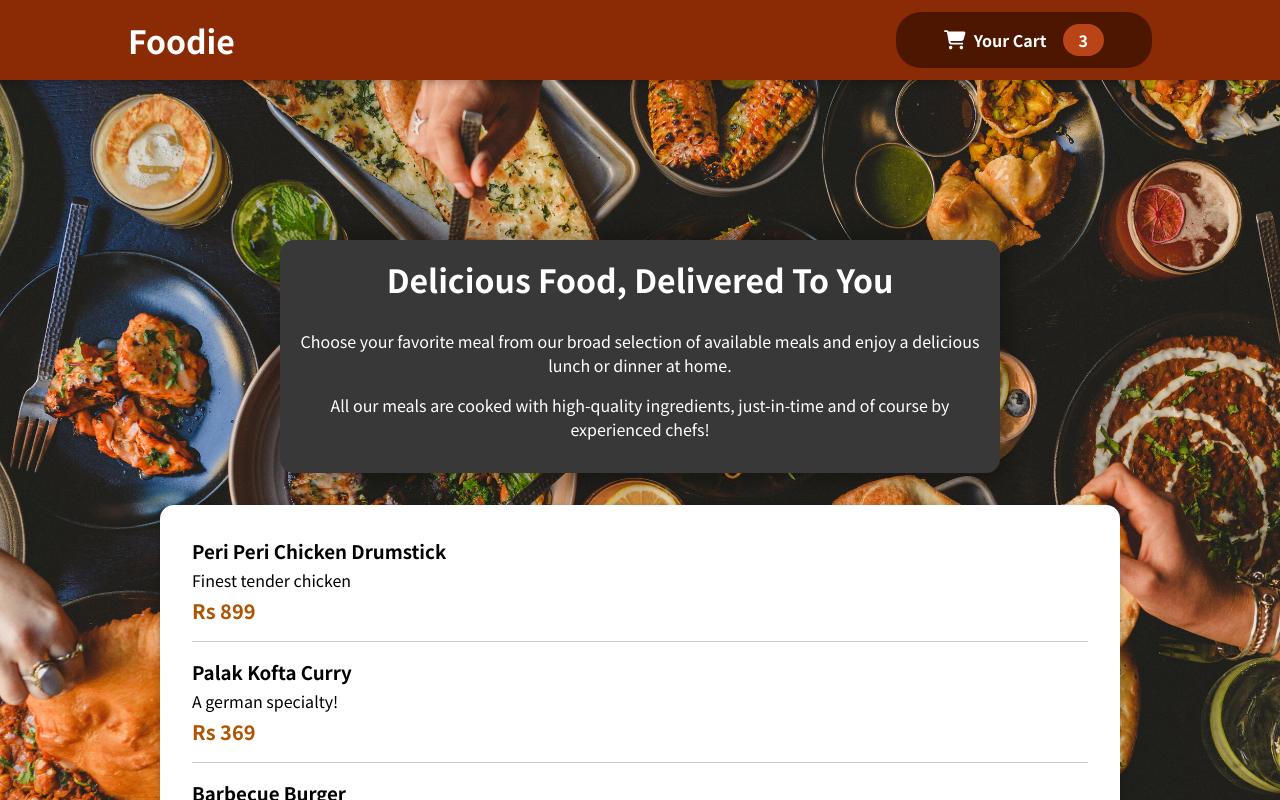
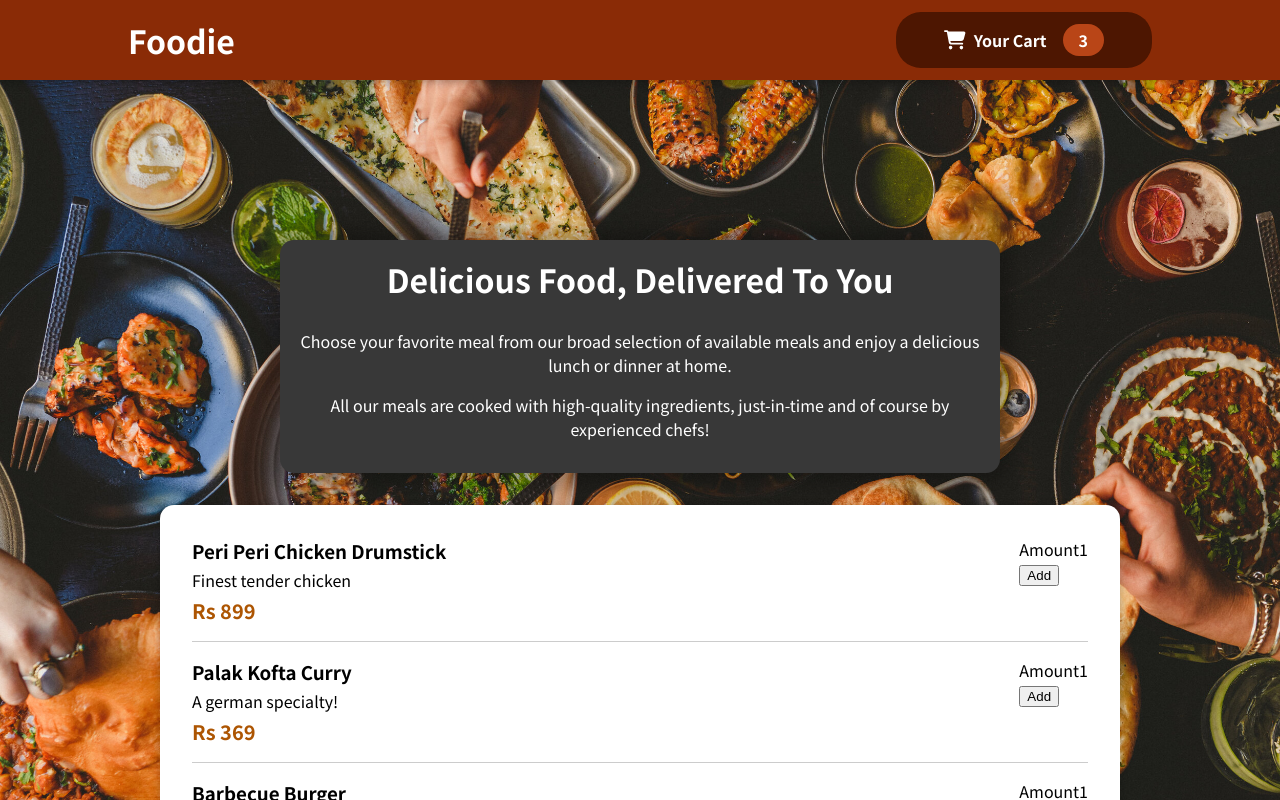
Before and after one commit to sskanda/food-app, a React (Create React App) app: page / in a window 1280 px wide. Shown: the top 800 px of the page. Built offline with nearby package versions, Linux system fonts and the light colour scheme.

Commit message:
add buttons

```diff
--- a/src/components/Layout/Header.js
+++ b/src/components/Layout/Header.js
@@ -2,7 +2,7 @@ import "./Header.css";
 import { FontAwesomeIcon } from "@fortawesome/react-fontawesome";
 import { faCartShopping } from "@fortawesome/free-solid-svg-icons";
 
-function Header() {
+function Header(prop) {
   return (
     <>
       <header className="header">
--- a/src/components/Meals/Meal Item/MealItem.css
+++ b/src/components/Meals/Meal Item/MealItem.css
@@ -20,3 +20,29 @@
   color: #ad5502;
   font-size: 1.25rem;
 }
+
+.amount {
+  display: flex;
+  flex-direction: column;
+}
+
+.form {
+  text-align: right;
+}
+
+.form button {
+  font: inherit;
+  cursor: pointer;
+  background-color: #8a2b06;
+  border: 1px solid #8a2b06;
+  color: white;
+  padding: 0.25rem 2rem;
+  border-radius: 20px;
+  font-weight: bold;
+}
+
+.form button:hover,
+.form button:active {
+  background-color: #641e03;
+  border-color: #641e03;
+}
--- a/src/components/Meals/Meal Item/MealItem.js
+++ b/src/components/Meals/Meal Item/MealItem.js
@@ -1,6 +1,11 @@
+import { useState } from "react";
 import "./MealItem.css";
 
 function MealItem(props) {
+  const [itemcount, setItemCount] = useState(1);
+  const additem = () => {
+    setItemCount((x) => x + 1);
+  };
   return (
     <li className="meal">
       <div className="item-card">
@@ -8,6 +13,15 @@ function MealItem(props) {
         <div className="desc">{props.desc}</div>
         <div className="price">Rs {props.price}</div>
       </div>
+      <div className="amount">
+        <div>
+          <span>Amount</span>
+          <span>{itemcount}</span>
+        </div>
+        <div>
+          <button onClick={additem}>Add</button>
+        </div>
+      </div>
     </li>
   );
 }
--- a/src/components/Meals/Meals.js
+++ b/src/components/Meals/Meals.js
@@ -2,7 +2,7 @@ import "./Meals.css";
 import MealsSummary from "./MealsSummary";
 import MealsList from "./MealsList";
 
-function Meals() {
+function Meals(props) {
   return (
     <div className="meals-container">
       <MealsSummary />
--- a/src/components/Meals/MealsList.js
+++ b/src/components/Meals/MealsList.js
@@ -27,7 +27,7 @@ const DUMMY_MEALS = [
   },
 ];
 
-const MealsList = () => {
+const MealsList = (props) => {
   const mealsList = DUMMY_MEALS.map((meal) => (
     <MealItem
       key={meal.id}
```
